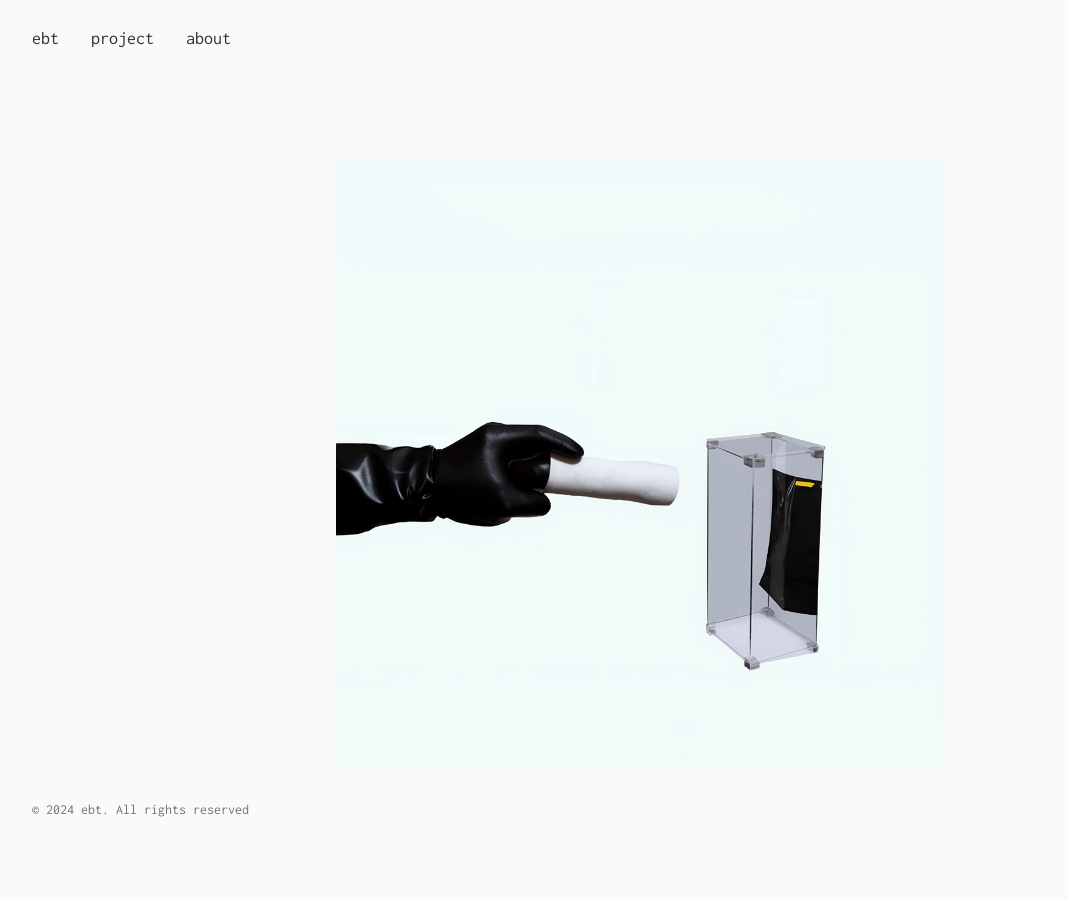
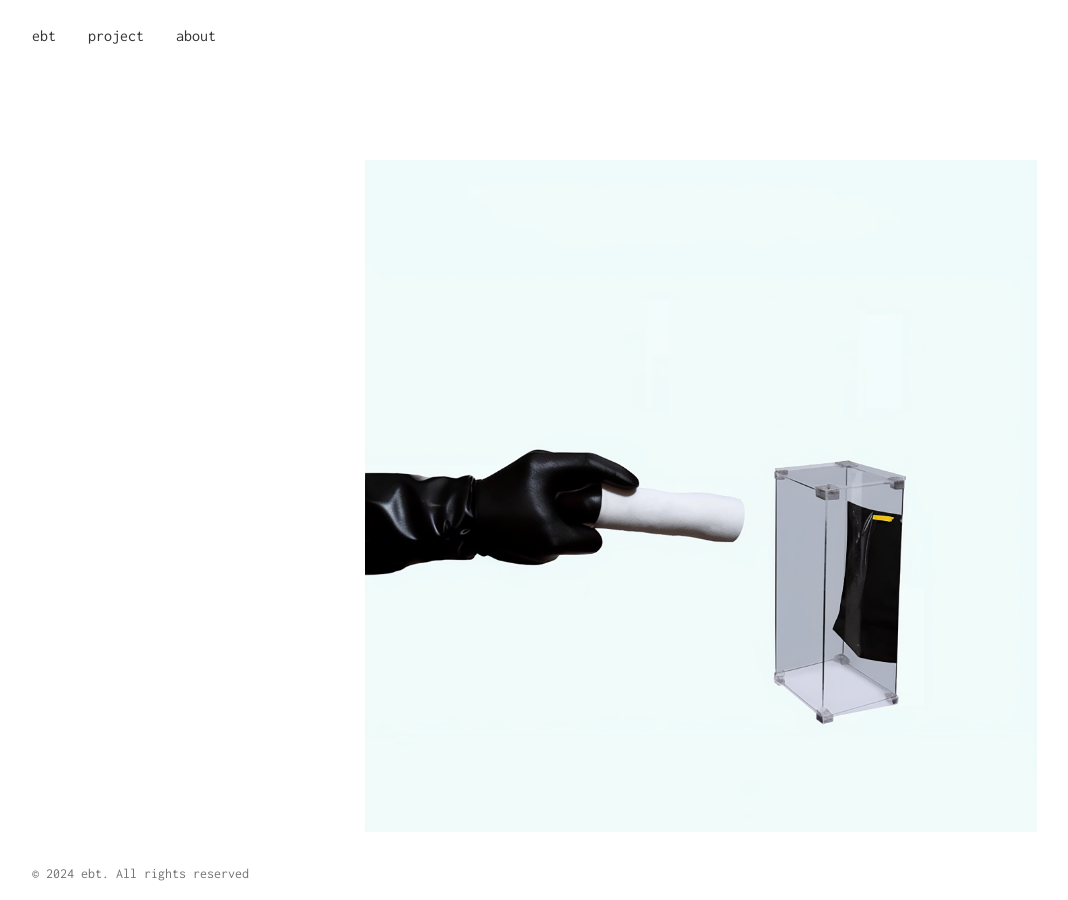
Before and after one commit to ebt-repository/cursorrevamp, a React (Vite) app: page / in a window 1280 px wide. Shown: the whole page, without its empty margins (0-1068 px from the left). Before the commit the page ends 836 px from the top, so only its background shows below. Built offline with nearby package versions, Linux system fonts and the light colour scheme.

Commit message:
Update styles for navbar and homepage
- Decrease navbar font size by 10%.
- Change the background color of the entire site to white.
- Adjust the homepage image to be larger and positioned closer to the right.
[skip gpt_engineer]

```diff
--- a/src/components/Navigation.tsx
+++ b/src/components/Navigation.tsx
@@ -5,19 +5,19 @@ const Navigation = () => {
 
   return (
     <nav className="w-full px-8 py-6 flex items-center fixed top-0 left-0 bg-background/90 backdrop-blur-sm z-50 space-x-8">
-      <Link to="/" className="text-lg hover:opacity-70 transition-opacity">
+      <Link to="/" className="text-base hover:opacity-70 transition-opacity">
         ebt
       </Link>
       <div className="flex items-center space-x-8">
         <Link
           to="/project"
-          className={`text-lg hover:opacity-70 transition-opacity ${location.pathname === '/project' ? 'opacity-50' : ''}`}
+          className={`text-base hover:opacity-70 transition-opacity ${location.pathname === '/project' ? 'opacity-50' : ''}`}
         >
           project
         </Link>
         <Link
           to="/about"
-          className={`text-lg hover:opacity-70 transition-opacity ${location.pathname === '/about' ? 'opacity-50' : ''}`}
+          className={`text-base hover:opacity-70 transition-opacity ${location.pathname === '/about' ? 'opacity-50' : ''}`}
         >
           about
         </Link>
--- a/src/index.css
+++ b/src/index.css
@@ -6,7 +6,7 @@
 
 @layer base {
   :root {
-    --background: 0 0% 98%;
+    --background: 0 0% 100%;
     --foreground: 0 0% 20%;
 
     --card: 0 0% 100%;
--- a/src/pages/Index.tsx
+++ b/src/pages/Index.tsx
@@ -5,11 +5,11 @@ const Index = () => {
     <div className="min-h-screen">
       <Navigation />
       <main className="pt-40 px-8">
-        <div className="max-w-7xl mx-auto">
+        <div className="max-w-7xl mx-auto flex justify-end">
           <img
             src="/lovable-uploads/fe173a3d-0782-4c96-b199-8a7e5fba4293.png"
             alt="Featured artwork"
-            className="w-full h-[calc(100vh-12rem)] object-contain"
+            className="w-[90%] h-[calc(100vh-8rem)] object-contain"
           />
         </div>
         <footer className="text-sm text-muted-foreground mt-8 pb-4">
```
